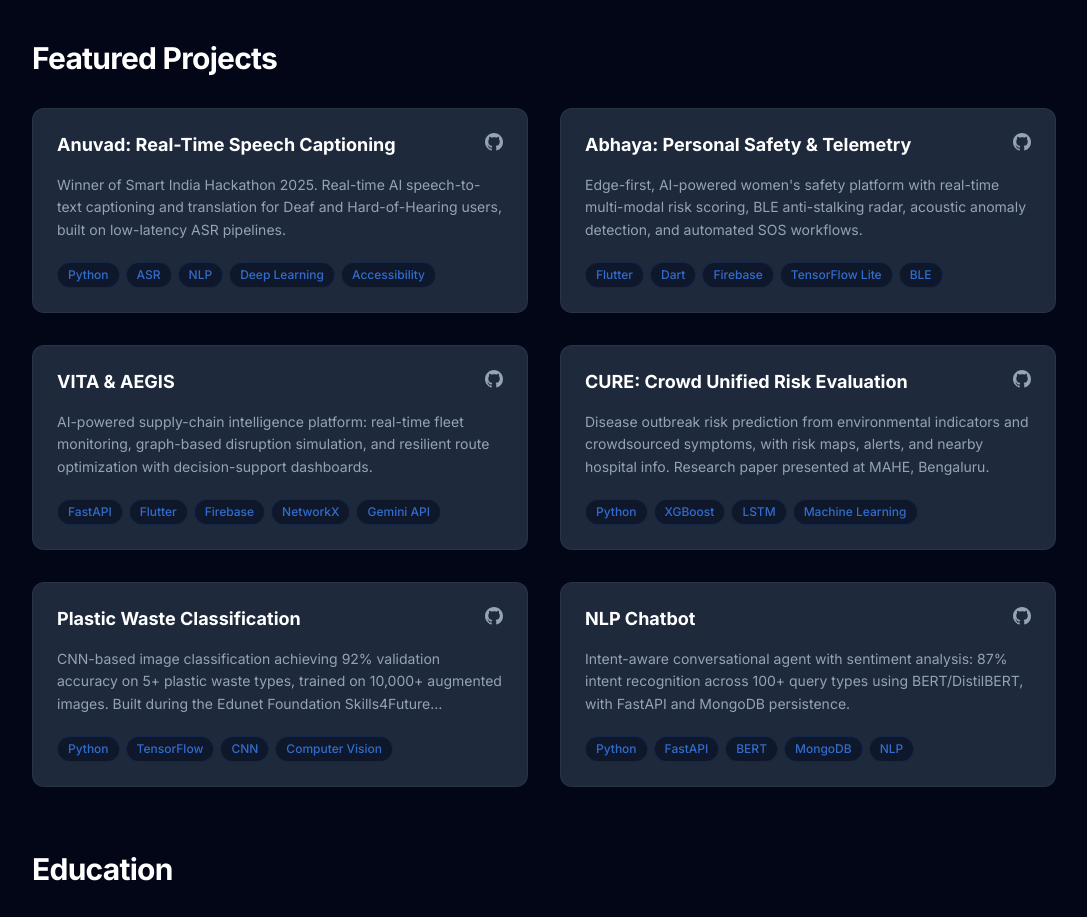
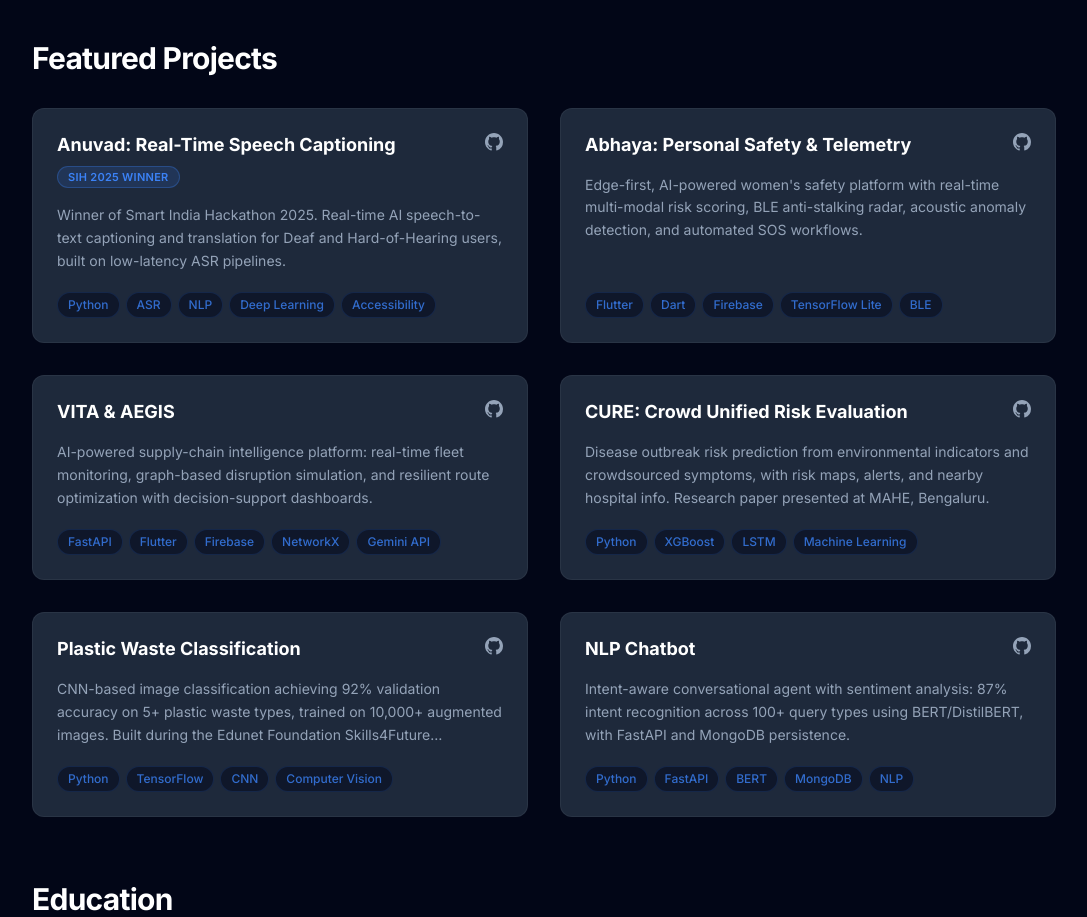
Before and after one commit to omshree134/portfolio, a Next.js app: page / in a window 1280 px wide. Shown: the part 2180-3097 px from the top of the page, without its empty margins (96-1183 px from the left). Built offline with nearby package versions, Linux system fonts and the light colour scheme.

Commit message:
Project card: optional badge support

```diff
--- a/app/components/homepage/projects/project-card.jsx
+++ b/app/components/homepage/projects/project-card.jsx
@@ -17,9 +17,16 @@ function ProjectCard({ project }) {
     >
       <div>
         <div className="flex justify-between items-start mb-4">
-          <h3 className="text-lg font-bold text-white leading-snug pr-4">
-            {project.name}
-          </h3>
+          <div className="flex flex-col gap-2 pr-4">
+            <h3 className="text-lg font-bold text-white leading-snug">
+              {project.name}
+            </h3>
+            {project.badge && (
+              <span className="w-fit px-2.5 py-0.5 rounded-full bg-accent/15 border border-accent/30 text-accent text-[11px] font-semibold uppercase tracking-wide">
+                {project.badge}
+              </span>
+            )}
+          </div>
           <div className="flex gap-2.5 text-muted flex-shrink-0">
             {project.code && (
               <Link href={project.code} target="_blank" className="hover:text-accent transition-colors">
```
